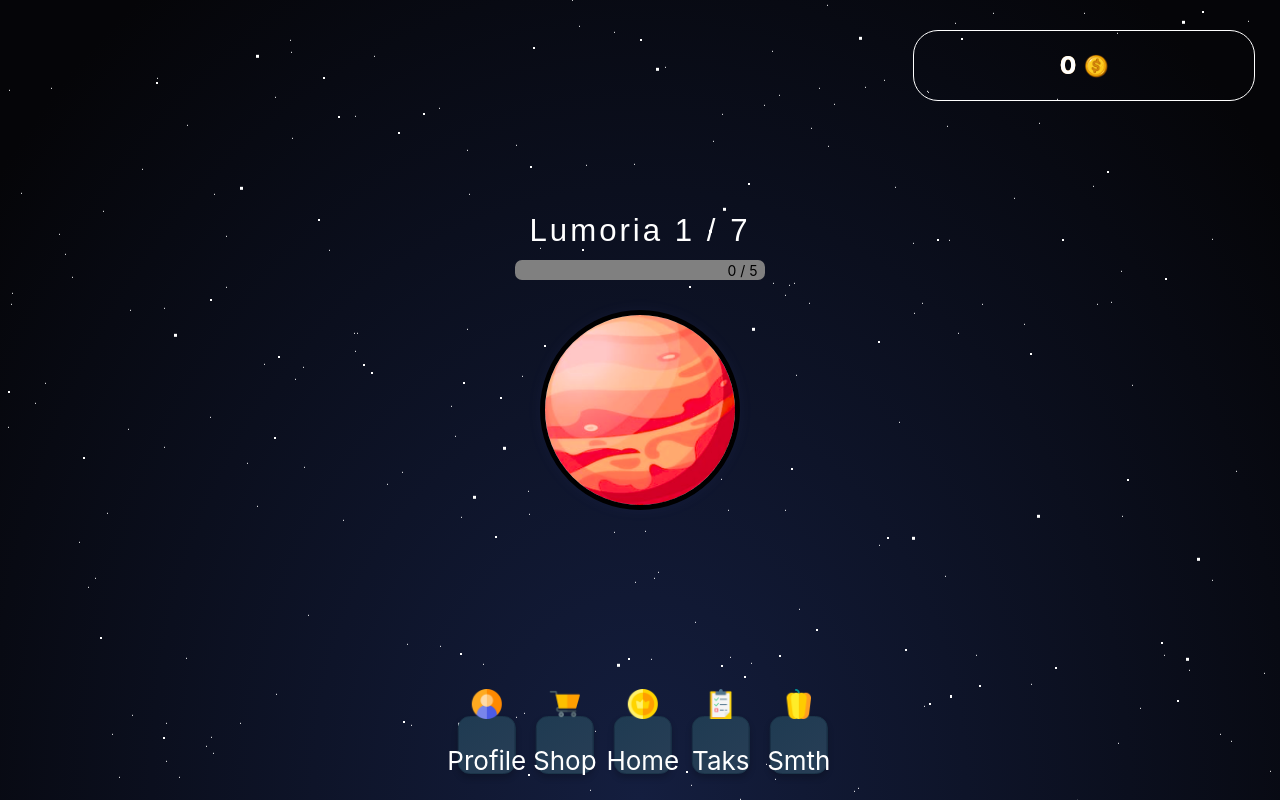
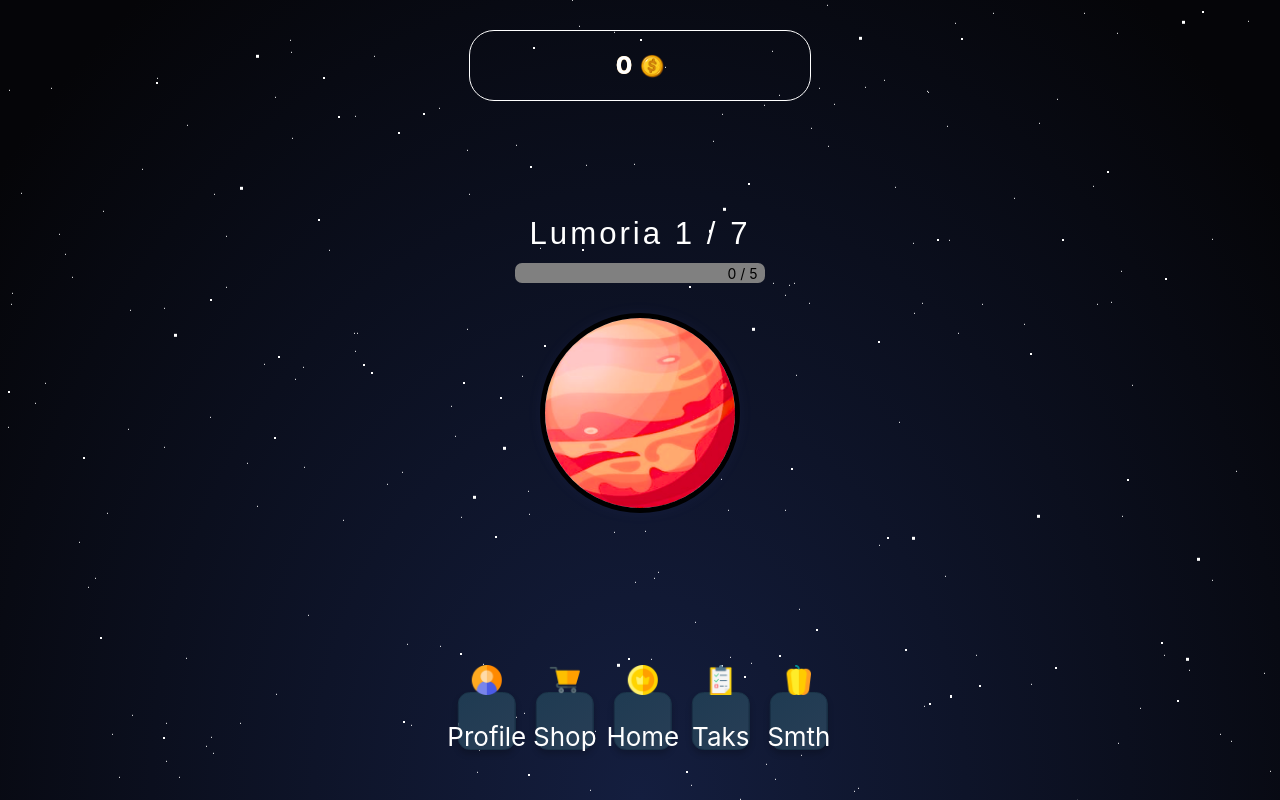
Before and after one commit to vergovters/clicker-game, a React (Create React App) app: page / in a window 1280 px wide. Built offline with nearby package versions, Linux system fonts and the light colour scheme.

Commit message:
fixed lvl up

```diff
--- a/src/components/Main/LevelUp/LevelUp.module.css
+++ b/src/components/Main/LevelUp/LevelUp.module.css
@@ -1,3 +1,12 @@
 .lvlUpTrans {
+	width: 100px;
+	height: 25px;
 	color: transparent;
 }
+
+.lvlUp {
+	cursor: pointer;
+	color: white;
+	width: 100px;
+	height: 25px;
+}
--- a/src/components/Main/LevelUp/LevelUp.tsx
+++ b/src/components/Main/LevelUp/LevelUp.tsx
@@ -34,7 +34,7 @@ const LevelUp = () => {
 					Level up!
 				</p>
 			) : (
-				<p className={styles.lvlUpTrans}>Level up!</p>
+				<p className={styles.lvlUpTrans}></p>
 			)}
 		</div>
 	);
--- a/src/components/Navigation/Navigation.module.css
+++ b/src/components/Navigation/Navigation.module.css
@@ -2,7 +2,7 @@
 	display: flex;
 	position: absolute;
 	left: 50%;
-	bottom: 0%;
+	bottom: 3%;
 	transform: translateX(-54%);
 }
 
--- a/src/components/TopBar/TotalCoins.module.css
+++ b/src/components/TopBar/TotalCoins.module.css
@@ -1,6 +1,7 @@
 .totalCoins {
 	position: absolute;
-	right: 25px;
+	right: 50%;
+	transform: translateX(50%);
 	top: 30px;
 	font-family: Inter;
 	font-size: 24px;
```
